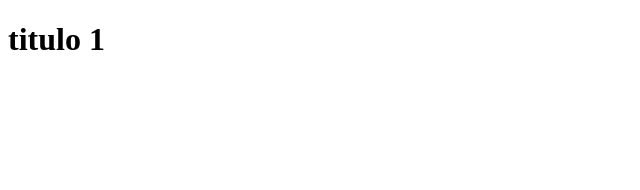
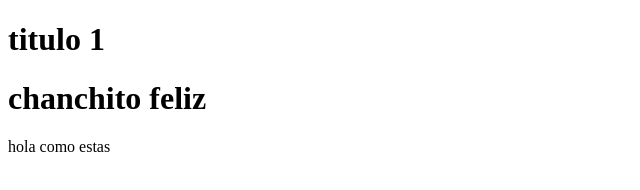
Before and after one commit to martinpez/HtmlJava, a plain HTML site: page index.html in a window 1280 px wide. Shown: the whole page, without its empty margins (0-640 px from the left). Drawn offline with Linux system fonts and the light colour scheme.

Commit message:
version 1.1

```diff
--- a/index.html
+++ b/index.html
@@ -12,6 +12,8 @@
   <body>
 
 <h1>titulo 1</h1>
+<h1>chanchito feliz</h1>
+<p>hola como estas</p>
 
 <script src="app.js"></script>
 
```
